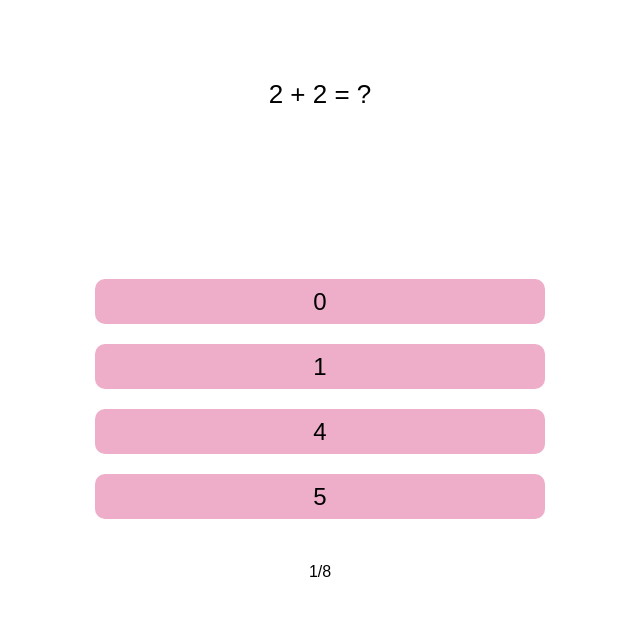
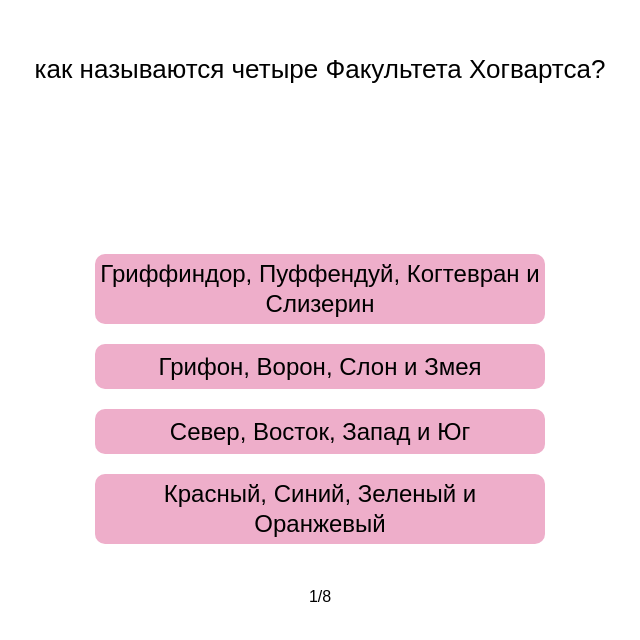
Before and after one commit to Nurai121212/Quiz-Game, a website: page index.html in a window 1280 px wide. Shown: the part 136-776 px from the top of the page, without its empty margins (320-960 px from the left). Drawn offline with Linux system fonts and the light colour scheme; a web font is replaced by a local one.

Commit message:
update questions

```diff
--- a/js/script.js
+++ b/js/script.js
@@ -49,53 +49,53 @@
 
 //Answers
 let question = [
-  new Question('2 + 2 = ?',[
-    new Answer('0', 0),
-    new Answer('1', 0),
-    new Answer('4', 1),
-    new Answer('5', 0)
+  new Question('как называются четыре Факультета Хогвартса?',[
+    new Answer('Гриффиндор, Пуффендуй, Когтевран и Слизерин', 1),
+    new Answer('Грифон, Ворон, Слон и Змея', 0),
+    new Answer('Север, Восток, Запад и Юг', 0),
+    new Answer('Красный, Синий, Зеленый и Оранжевый', 0)
   ]),
-  new Question('5 + 2 = ?',[
-    new Answer('0', 0),
-    new Answer('7', 1),
-    new Answer('10', 0),
-    new Answer('5', 0)
+  new Question(' что является национальным животным Шотландии?',[
+    new Answer('лошадь', 0),
+    new Answer('единорог', 1),
+    new Answer('волк', 0),
+    new Answer('корова', 0)
   ]),
-  new Question('2 + 0 = ?',[
-    new Answer('0', 0),
-    new Answer('1', 0),
-    new Answer('2', 1),
-    new Answer('5', 0)
+  new Question('зачем к женским трусам всегда пришивают бантики',[
+    new Answer('благодаря бантику трусики можно надеть правильной стороной в темноте', 1),
+    new Answer('потому что это секси', 0),
+    new Answer('дань истории женским панталонам', 0),
+    new Answer('не бантики а розочки', 0)
   ]),
-  new Question('2 + 10 = ?',[
-    new Answer('12', 1),
-    new Answer('1', 0),
-    new Answer('14', 0),
-    new Answer('5', 0)
+  new Question('смертельная доза агуши',[
+    new Answer('100 упаковок', 0),
+    new Answer('69 упаковки', 0),
+    new Answer('44 упаковки', 1),
+    new Answer('от агуши еще никто не умирал', 0)
   ]),
-  new Question('2 + 11 = ?',[
-    new Answer('0', 0),
-    new Answer('1', 0),
-    new Answer('13', 1),
-    new Answer('5', 0)
+  new Question('из чего сделан самый крепкий дом в “Трех поросятах”?',[
+    new Answer('кирпич', 1),
+    new Answer('палочки', 0),
+    new Answer('солома', 0),
+    new Answer('бамбук', 0)
   ]),
-  new Question('2 * 3 = ?',[
-    new Answer('9', 0),
-    new Answer('18', 0),
-    new Answer('6', 1),
-    new Answer('5', 0)
+  new Question('как называется маленький пластмассовый кусочек на конце шнурка?',[
+    new Answer('строка', 0),
+    new Answer('чехол', 0),
+    new Answer('кружево', 0),
+    new Answer('аглет', 1)
   ]),
-  new Question('2 + 1.1 = ?',[
-    new Answer('3.1', 1),
-    new Answer('2.1', 0),
-    new Answer('2.2', 0),
-    new Answer('0', 0)
+  new Question('сколько длится мгновение?',[
+    new Answer('60 секунд', 0),
+    new Answer('90 секунд', 1),
+    new Answer('120 секунд', 0),
+    new Answer('180 секунд', 0)
   ]),
-  new Question('2 - 0 = ?',[
-    new Answer('0', 0),
-    new Answer('1', 0),
-    new Answer('2', 1),
-    new Answer('5', 0)
+  new Question('как долго длилась Столетняя война?',[
+    new Answer('116 лет', 1),
+    new Answer('100 лет', 0),
+    new Answer('50 лет', 0),
+    new Answer('101 год', 0)
   ])
 ];
 
@@ -124,7 +124,11 @@
     Init();
 
   }else if(quiz.question.length = quiz.current){
-    alert('Your Score ' + quiz.End());
+    alert('Your Score ' + quiz.End() + '/' + quiz.question.length);
+
+    if(confirm('Начать заново тест ?')){
+      location.reload();
+    }
   }
 };
 
--- a/scss/style.sass
+++ b/scss/style.sass
@@ -49,6 +49,7 @@
     font-size: 24px
     line-height: 30px
     text-align: center
+    padding: 5px
     transition: 0.3s
     &:hover
         background: #8fa1fe
```
Also changed, not shown: css/style.min.css, 1 other file.
